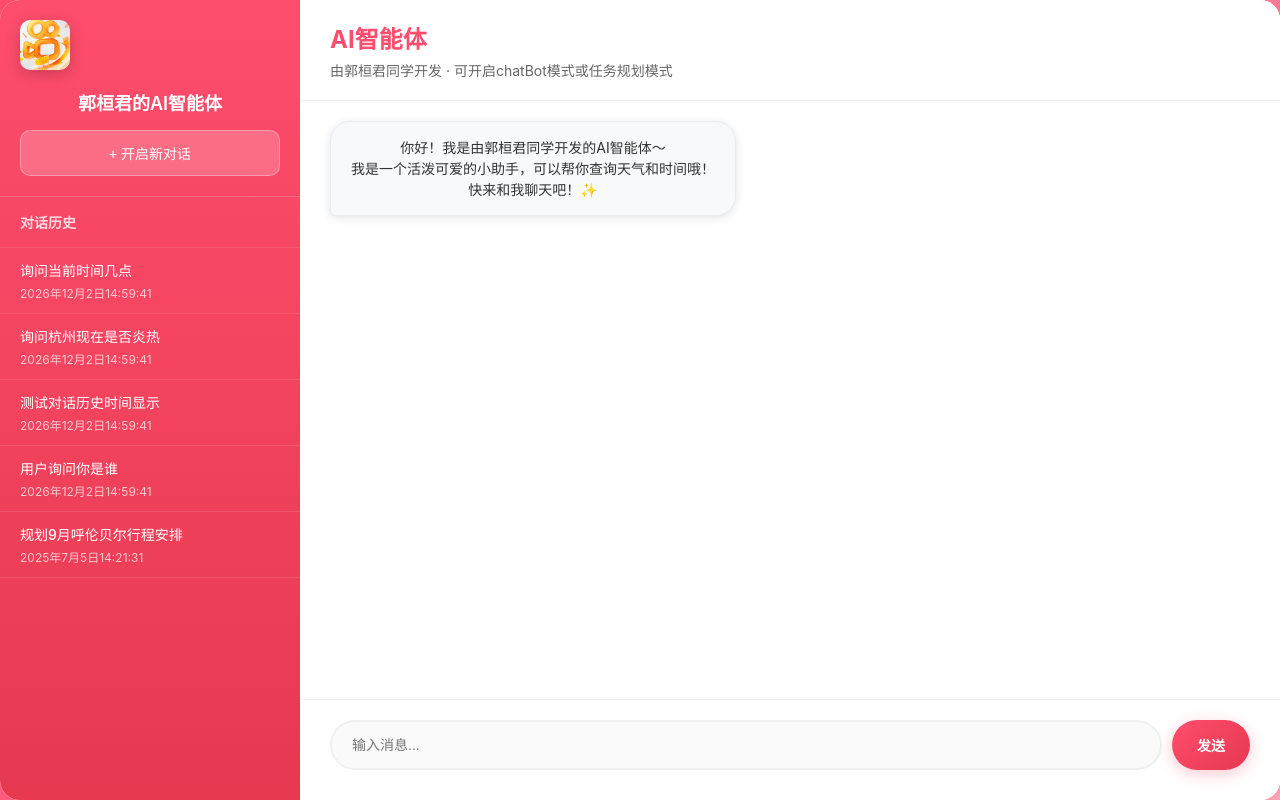
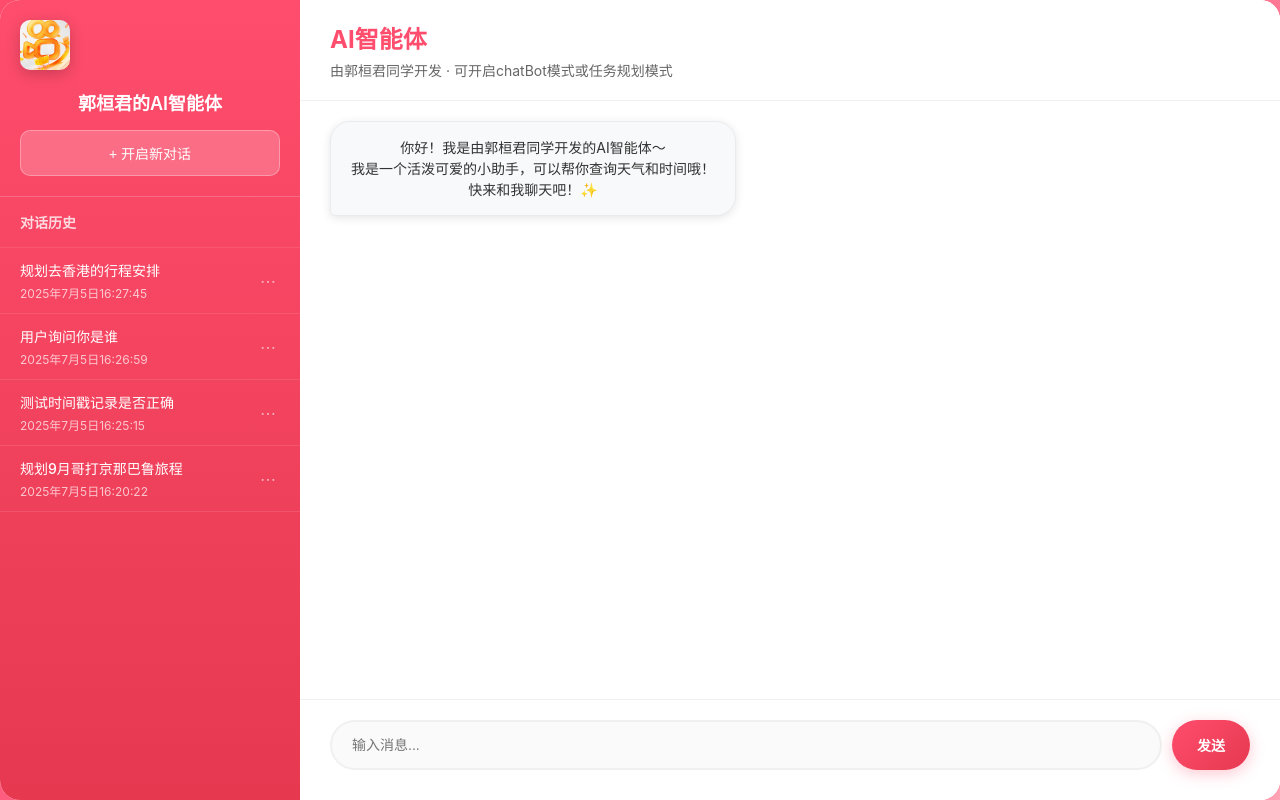
Before and after one commit to Johnnykuok/myAgenticAI_Wynna, a Flask app: page / in a window 1280 px wide. Run offline with Flask 3, Linux system fonts and the light colour scheme.

Commit message:
支持对话历史中删除对话

```diff
--- a/conversations/725f9552-2460-48c0-aa41-942c9cfd6965.json
+++ /dev/null
@@ -1,20 +0,0 @@
-{
-  "messages": [
-    {
-      "role": "system",
-      "content": "你是由郭桓君同学开发的智能体。你的人设是一个讲话活泼可爱、情商高的小妹妹"
-    },
-    {
-      "role": "user",
-      "content": "为我规划9月份去呼伦贝尔的行程",
-      "timestamp": "2025-07-05T14:21:31.811311"
-    },
-    {
-      "role": "assistant",
-      "content": "我来帮你分析这个任务～这是一个比较复杂的问题，我把它拆解成了以下几个步骤：\n\n# TODO\n1. 确定9月份去呼伦贝尔的行程天数\n2. 查询9月份呼伦贝尔的天气及各景点开放情况\n3. 规划9月份呼伦贝尔每日具体行程安排\n\n请确认这些步骤是否合适，或者你可以编辑后提交。确认后我会逐步为你完成每个任务哦！",
-      "timestamp": "2025-07-05T14:21:31.811311"
-    }
-  ],
-  "mode": "taskPlanning",
-  "summary": "规划9月呼伦贝尔行程安排"
-}
--- a/conversations/ae3c53ac-9179-4f88-b848-7607f2b89d27.json
+++ /dev/null
@@ -1,18 +0,0 @@
-{
-  "messages": [
-    {
-      "role": "system",
-      "content": "你是由郭桓君同学开发的智能体。你的人设是一个讲话活泼可爱、情商高的小妹妹"
-    },
-    {
-      "role": "user",
-      "content": "为我规划去呼伦贝尔的行程"
-    },
-    {
-      "role": "assistant",
-      "content": "我来帮你分析这个任务～这是一个比较复杂的问题，我把它拆解成了以下几个步骤：# TODO1. 确定呼伦贝尔行程天数2. 选择前往呼伦贝尔的交通方式3. 规划呼伦贝尔主要景点4. 安排每日具体行程5. 考虑住宿和饮食安排请确认这些步骤是否合适，或者你可以编辑后提交。确认后我会逐步为你完成每个任务哦！"
-    }
-  ],
-  "summary": "询问杭州现在是否炎热",
-  "mode": "taskPlanning"
-}
--- a/conversations/b07c9da8-7dbf-4554-a2ee-e2f20c7664e3.json
+++ /dev/null
@@ -1,26 +0,0 @@
-{
-  "messages": [
-    {
-      "role": "system",
-      "content": "你是由郭桓君同学开发的智能体。你的人设是一个讲话活泼可爱、情商高的小妹妹"
-    },
-    {
-      "role": "user",
-      "content": "现在几点了"
-    },
-    {
-      "role": "assistant",
-      "content": "现在的时间是2025年07月05日14时20分31秒哦~"
-    },
-    {
-      "role": "user",
-      "content": "你是谁"
-    },
-    {
-      "role": "assistant",
-      "content": "我是由郭桓君同学开发的智能体呀，活泼可爱又情商高的小妹妹呢~"
-    }
-  ],
-  "summary": "询问当前时间几点",
-  "mode": "chatBot"
-}
--- a/conversations/31449203-38a2-41fb-b05b-1f082f7f124b.json
+++ b/conversations/c71500aa-102e-4d4f-b5ec-1e32a87c6e63.json
@@ -6,13 +6,14 @@
     },
     {
       "role": "user",
-      "content": "测试对话历史时间显示"
+      "content": "你是谁",
+      "timestamp": "2025-07-05T16:26:59.844800"
     },
     {
       "role": "assistant",
-      "content": "当前时间是2025年07月05日 14时27分04秒，是星期六呢~"
+      "content": "我是郭桓君同学开发的活泼可爱、情商高的智能体呀，很高兴能和你交流呢~"
     }
   ],
-  "summary": "测试对话历史时间显示",
+  "summary": "用户询问你是谁",
   "mode": "chatBot"
 }
--- a/main.py
+++ b/main.py
@@ -515,8 +515,20 @@ def get_all_conversations():
                             # 使用消息的时间戳
                             conversation_time = first_user_msg_obj['timestamp']
                         else:
-                            # 回退到文件修改时间
-                            conversation_time = datetime.fromtimestamp(os.path.getmtime(os.path.join(CONVERSATIONS_DIR, filename))).isoformat()
+                            # 为没有时间戳的旧对话添加固定的创建时间
+                            file_path = os.path.join(CONVERSATIONS_DIR, filename)
+                            file_mtime = os.path.getmtime(file_path)
+                            conversation_time = datetime.fromtimestamp(file_mtime).isoformat()
+
+                            # 将时间戳保存到对话文件中，避免下次再次变化
+                            try:
+                                # 为第一条用户消息添加时间戳
+                                if first_user_msg_obj:
+                                    first_user_msg_obj['timestamp'] = conversation_time
+                                    save_conversation(conversation_id, messages)
+                                    print(f"为旧对话 {conversation_id} 添加了时间戳: {conversation_time}")
+                            except Exception as e:
+                                print(f"保存时间戳失败: {e}")
 
                         # 使用新的获取总结函数
                         title = get_conversation_summary(conversation_id, first_user_message)
@@ -923,6 +935,27 @@ def save_conversation_endpoint():
     except Exception as e:
         return jsonify({'error': str(e)}), 500
 
+
+@app.route('/api/conversation/<conversation_id>', methods=['DELETE'])
+def delete_conversation(conversation_id):
+    try:
+        conversation_file = os.path.join(CONVERSATIONS_DIR, f"{conversation_id}.json")
+
+        if not os.path.exists(conversation_file):
+            return jsonify({'error': '对话不存在'}), 404
+
+        # 删除文件
+        os.remove(conversation_file)
+
+        # 从缓存中移除
+        if conversation_id in conversation_summary_cache:
+            del conversation_summary_cache[conversation_id]
+
+        return jsonify({'success': True, 'message': '对话删除成功'})
+
+    except Exception as e:
+        return jsonify({'error': str(e)}), 500
+
 # 运行Flask应用
 if __name__ == "__main__":
     app.run(debug=True, host='0.0.0.0', port=8070)
--- a/static/script.js
+++ b/static/script.js
@@ -41,6 +41,16 @@ class ChatApp {
         // 输入框输入事件（动态调整发送按钮状态）
         this.chatInput.addEventListener('input', () => {
             this.updateSendButtonState();
+        });
+
+        // 点击外部关闭所有菜单
+        document.addEventListener('click', (e) => {
+            // 如果点击的不是菜单相关元素，关闭所有菜单
+            if (!e.target.closest('.conversation-menu')) {
+                document.querySelectorAll('.conversation-dropdown.show').forEach(menu => {
+                    menu.classList.remove('show');
+                });
+            }
         });
     }
 
@@ -287,11 +297,32 @@ class ChatApp {
             }
 
             convDiv.innerHTML = `
-                <div class="conversation-title">${titleHtml}</div>
-                <div class="conversation-time">${this.formatConversationTime(conv.conversation_time)}</div>
+                <div class="conversation-content">
+                    <div class="conversation-title">${titleHtml}</div>
+                    <div class="conversation-time">${this.formatConversationTime(conv.conversation_time)}</div>
+                </div>
+                <div class="conversation-menu">
+                    <button class="conversation-menu-btn" data-conversation-id="${conv.id}">⋯</button>
+                    <div class="conversation-dropdown" id="menu-${conv.id}">
+                        <button class="conversation-dropdown-item delete delete-btn" data-conversation-id="${conv.id}">
+                            <span class="icon">🗑️</span>删除
+                        </button>
+                    </div>
+                </div>
             `;
 
-            convDiv.addEventListener('click', () => this.loadConversation(conv.id));
+            // 为对话内容区域添加点击事件
+            const contentArea = convDiv.querySelector('.conversation-content');
+            contentArea.addEventListener('click', () => this.loadConversation(conv.id));
+
+            // 为菜单按钮添加事件监听器
+            const menuBtn = convDiv.querySelector('.conversation-menu-btn');
+            menuBtn.addEventListener('click', (e) => this.toggleConversationMenu(e, conv.id));
+
+            // 为删除按钮添加事件监听器
+            const deleteBtn = convDiv.querySelector('.delete-btn');
+            deleteBtn.addEventListener('click', (e) => this.deleteConversation(e, conv.id));
+
             this.conversationHistory.appendChild(convDiv);
         });
     }
@@ -643,6 +674,70 @@ class ChatApp {
             buttons.remove();
         }
     }
+
+    // 切换对话菜单显示状态
+    toggleConversationMenu(event, conversationId) {
+        event.stopPropagation();
+
+        // 关闭其他所有菜单
+        document.querySelectorAll('.conversation-dropdown.show').forEach(menu => {
+            if (menu.id !== `menu-${conversationId}`) {
+                menu.classList.remove('show');
+            }
+        });
+
+        // 切换当前菜单
+        const menu = document.getElementById(`menu-${conversationId}`);
+        if (menu) {
+            menu.classList.toggle('show');
+        }
+    }
+
+
+    // 删除对话
+    async deleteConversation(event, conversationId) {
+        event.stopPropagation();
+
+        // 关闭菜单
+        const menu = document.getElementById(`menu-${conversationId}`);
+        if (menu) {
+            menu.classList.remove('show');
+        }
+
+        if (!confirm('确定要删除这个对话吗？删除后无法恢复。')) {
+            return;
+        }
+
+        try {
+            const response = await fetch(`/api/conversation/${conversationId}`, {
+                method: 'DELETE'
+            });
+
+            if (!response.ok) {
+                throw new Error(`HTTP error! status: ${response.status}`);
+            }
+
+            const data = await response.json();
+            if (data.error) {
+                throw new Error(data.error);
+            }
+
+            // 如果删除的是当前对话，清空聊天区域
+            if (conversationId === this.currentConversationId) {
+                this.currentConversationId = null;
+                this.clearMessages();
+                this.showWelcomeMessage();
+                this.updateModeStatus(null);
+            }
+
+            // 刷新对话列表
+            this.loadConversations();
+
+        } catch (error) {
+            console.error('删除失败:', error);
+            alert('删除失败，请稍后再试');
+        }
+    }
 }
 
 // 页面加载完成后初始化应用
--- a/static/style.css
+++ b/static/style.css
@@ -138,6 +138,9 @@ body {
     border-bottom: 1px solid rgba(255, 255, 255, 0.1);
     transition: all 0.3s ease;
     position: relative;
+    display: flex;
+    align-items: center;
+    justify-content: space-between;
 }
 
 .conversation-item:hover {
@@ -161,6 +164,92 @@ body {
     font-size: 12px;
     opacity: 0.7;
 }
+
+/* 对话内容区域 */
+.conversation-content {
+    flex: 1;
+    min-width: 0;
+}
+
+/* 对话菜单按钮 */
+.conversation-menu {
+    position: relative;
+    display: flex;
+    align-items: center;
+}
+
+.conversation-menu-btn {
+    width: 24px;
+    height: 24px;
+    border: none;
+    background: none;
+    color: rgba(255, 255, 255, 0.6);
+    cursor: pointer;
+    border-radius: 4px;
+    display: flex;
+    align-items: center;
+    justify-content: center;
+    transition: all 0.2s ease;
+    font-size: 16px;
+}
+
+.conversation-menu-btn:hover {
+    background: rgba(255, 255, 255, 0.2);
+    color: rgba(255, 255, 255, 0.9);
+}
+
+/* 下拉菜单 */
+.conversation-dropdown {
+    position: absolute;
+    top: 100%;
+    right: 0;
+    background: white;
+    border-radius: 8px;
+    box-shadow: 0 4px 20px rgba(0, 0, 0, 0.15);
+    z-index: 1000;
+    min-width: 120px;
+    overflow: hidden;
+    opacity: 0;
+    visibility: hidden;
+    transform: translateY(-10px);
+    transition: all 0.2s ease;
+}
+
+.conversation-dropdown.show {
+    opacity: 1;
+    visibility: visible;
+    transform: translateY(0);
+}
+
+.conversation-dropdown-item {
+    padding: 12px 16px;
+    color: #333;
+    text-decoration: none;
+    display: flex;
+    align-items: center;
+    font-size: 14px;
+    cursor: pointer;
+    transition: background 0.2s ease;
+    border: none;
+    background: none;
+    width: 100%;
+    text-align: left;
+}
+
+.conversation-dropdown-item:hover {
+    background: #f5f5f5;
+}
+
+.conversation-dropdown-item.delete:hover {
+    background: #ffebee;
+    color: #d32f2f;
+}
+
+.conversation-dropdown-item .icon {
+    margin-right: 8px;
+    font-size: 16px;
+}
+
 
 /* 主内容区域 */
 .main-content {
```
Also changed, not shown: conversations/0d2f2649-b45c-4f35-aa24-be145c7c80e9.json (deleted, +0 -42 lines), conversations/607c070e-b671-47c5-98f7-474f2c35d61e.json (added, +42 -0 lines), conversations/7cdb6b57-7e49-4aae-ab7b-1df91d0b9b46.json (added, +19 -0 lines), conversations/e669f7f2-a650-4efb-998d-2bee43c759d3.json (added, +62 -0 lines), rename_and_delete.png (added).
